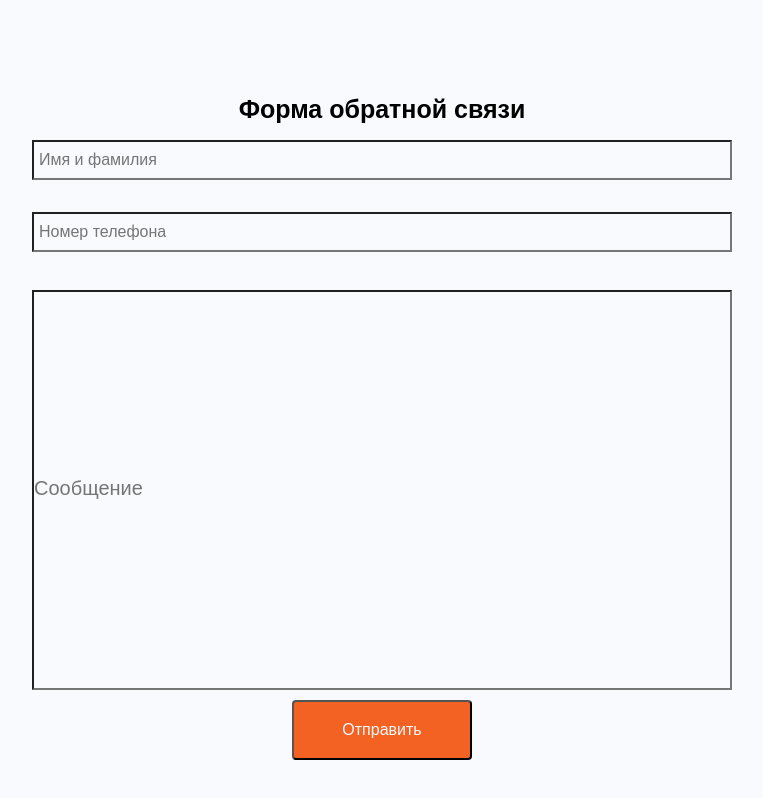
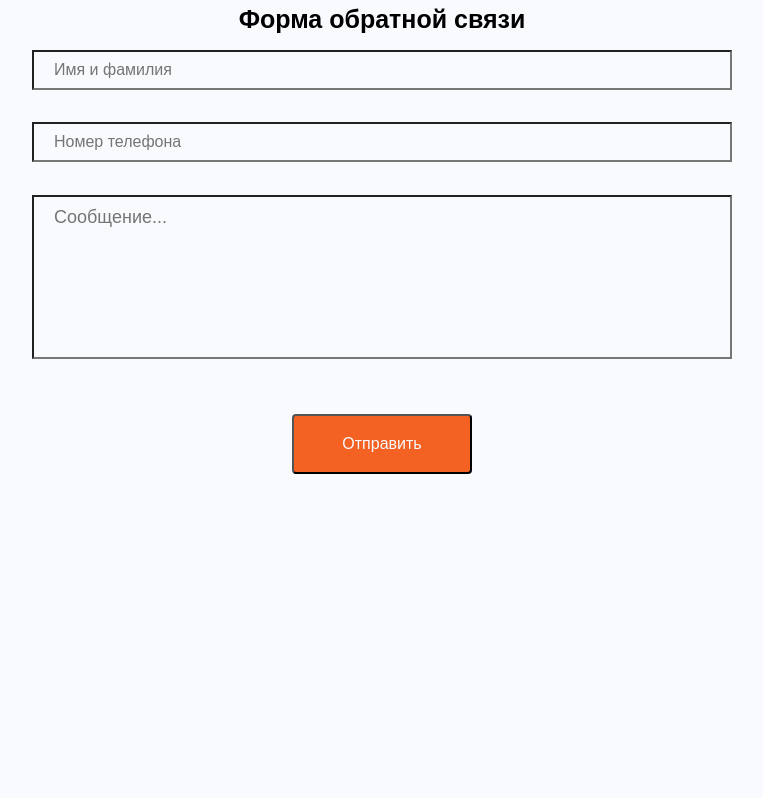
Before and after one commit to NOTAN0209/Forma_Test_Ex, a React (Create React App) app in the folder my-app/: page / in a window 1280 px wide. Shown: the top 798 px of the page, without its empty margins (468-1231 px from the left). Built offline with nearby package versions, Linux system fonts and the light colour scheme.

Commit message:
Validate name,tel, text

```diff
--- a/my-app/src/components/form/form.css
+++ b/my-app/src/components/form/form.css
@@ -38,7 +38,7 @@
     flex-direction: column;
     width: 700px;
     height: 700px;
-    top: 100px;
+    top: 10px;
     left:500px;
     z-index: 4;
 }
@@ -128,24 +128,6 @@
    background: #F8FAFE;
 }
 
-.mistakeRow {
-    display: flex;
-    flex-direction: row;
-    justify-content: flex-start;
-    gap: 50px;
-    width: 700px;
-    height: 40px;
-    top:-5px;
-}
-
-
-@media (max-width:1024px){
-    .mistakeRow{
-        width: 600px;
-        height: 40px;
-        top:-10px;
-    }
-}
 
 /*inputName*/
 
@@ -166,7 +148,7 @@
     height: 40px;
     font-size: 16px;
     left:0px;
-    padding:5px;
+    padding:15px 15px 15px 20px;
     z-index: 4;
 }
 
@@ -227,9 +209,10 @@
     width: 700px;
     height: 40px;
     font-size: 16px;
-    padding: 5px;
+    padding: 15px 15px 15px 20px;
     top:-48px;
 }
+
 
 .mistakeTelVisible{
     width: 700px;
@@ -282,8 +265,8 @@
 
 .inputText{
     width: 700px;
-    height: 400px;
-    top:-130px;
+    height: 100px;
+    top:-135px;
 }
 
 @media (max-width:360px){
@@ -294,9 +277,12 @@
     }
 }
 
-input[type=textarea]::placeholder{
-    font-size: 20px;
-    padding-top: 0px;
+input[type= textarea]{
+    font-size: 18px;
+    padding-top: 20px;
+    padding-bottom: 140px ;
+    padding-left: 20px;
+
 }
 
 .form__border{
@@ -320,7 +306,7 @@ input[type=textarea]::placeholder{
     border-radius: 4px;
     padding: 10px;
     font-size: 16px;
-    top:-120px;
+    top:-80px;
     left:260px;
 }
 
--- a/my-app/src/components/form/form.jsx
+++ b/my-app/src/components/form/form.jsx
@@ -28,7 +28,14 @@ function Form() {
 
         //validation inputTel
         if (input?.tel.trim() === '') {
-            setError({ ...error,tel: 'Вы забыли указать телефон' });
+            setError({ ...error, name: 'Вы забыли указать телефон' });
+            return;
+        }
+
+        let telLength = input?.tel.trim().length;
+
+        if (telLength <= 11) {
+            setError({ ...error, name: 'Номер не может быть короче 11-х символов' });
             return;
         }
 
@@ -39,17 +46,30 @@ function Form() {
             return;
         }
 
-        let textLength = input?.text.trim().length;
+        let textLength = input?.text.trim();
 
-        if (textLength <= 2) {
-            setError({ ...error, name: 'Имя не может быть короче 2-х символов' });
-            return;
-        }
+        let spesSymbols = /[^a-zA-Z0-9]/;
 
-        setInput({ name: "", tel: "+79999999999 ", text: "" });
+        if (spesSymbols.test( textLength)) {
+            setError({ ...error, name: 'Наличие спец символов' })
+            return
+        } else {
+            textLength === spesSymbols
+        };
 
-        alert("Проверка завершена");
+        setInput({ name: "", tel: "", text: "" });
+
+        alert(`
+            {
+              "name": ${input?.name.trim()} ,
+              "telephone": ${input?.tel.trim()},
+              "text": ${input?.text.trim()}
+            },
+         `);
         };
+
+
+
 
         // Срабатывает при вводе имени
         let handleInputName = (event) => {
@@ -80,6 +100,7 @@ function Form() {
         let handleFocusText = () => {
             setError({ ...errorInitial })
         };
+
     return (
         <form className="form" onSubmit={handleSubmit} >
             <fieldset className="formBorder">
@@ -117,7 +138,7 @@ function Form() {
                 <input
                     type="textarea"
                     name="text"
-                    placeholder="Сообщение"
+                    placeholder="Сообщение..."
                     className="inputText"
                     value={input?.text}
                     onInput={handleInputText}
```
